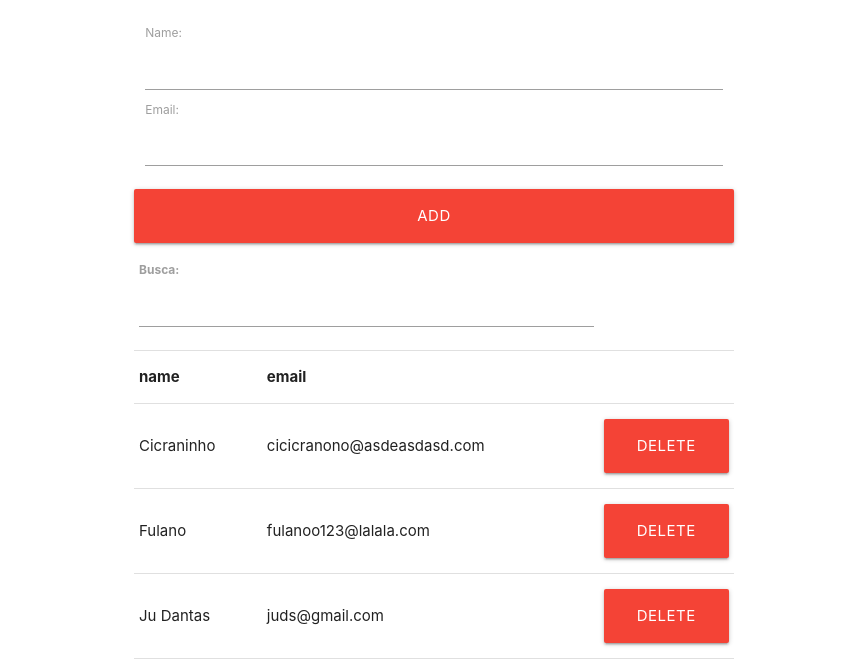
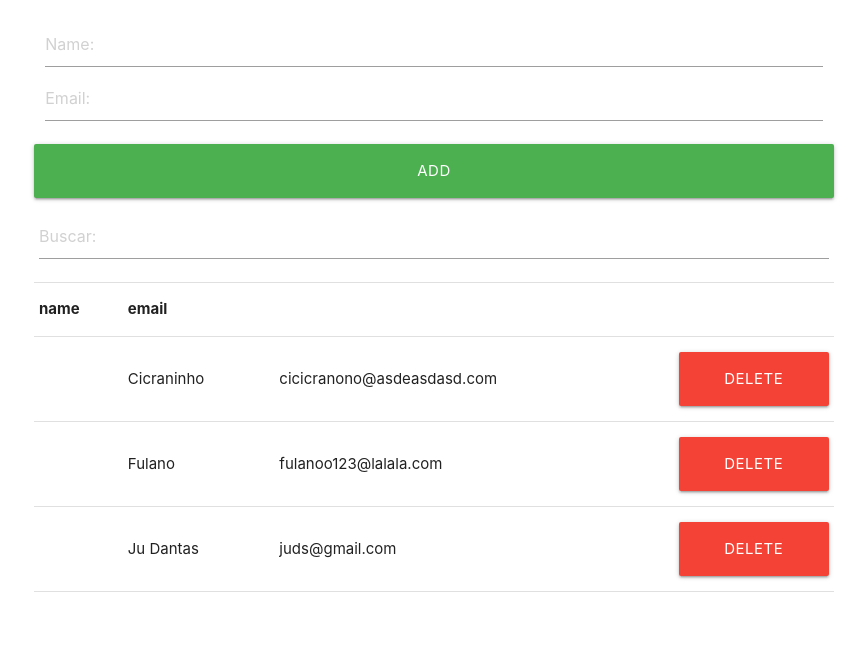
Before and after one commit to narukaioh/aulas-angular, a plain HTML site: page aula-06/index.html in a window 1280 px wide. Shown: the part 130-800 px from the top of the page, without its empty margins (206-1073 px from the left). Drawn offline with nearby package versions, Linux system fonts and the light colour scheme.

Commit message:
adicionado os botoes e checkbox para deletar usuarios na aula 6

```diff
--- a/aula-06/index.html
+++ b/aula-06/index.html
@@ -6,7 +6,7 @@
 		<link rel="stylesheet" type="text/css" href="https://cdnjs.cloudflare.com/ajax/libs/materialize/0.97.6/css/materialize.min.css">
 		<style type="text/css">
 			.wrapper {
-				max-width: 600px;
+				max-width: 800px;
 				margin: 0 auto;
 			}
 		</style>
@@ -18,26 +18,25 @@
 			<h1>{{ User.titulo }}</h1>
 
 			<p class="col s12">
-				<label>Name:
-					<input type="text" data-ng-model="form.User.name">
+				<label>
+					<input type="text" data-ng-model="form.User.name" placeholder="Name:">
 				</label>
 				<br>
-				<label>Email:
-					<input type="email" data-ng-model="form.User.email">
+				<label>
+					<input type="email" data-ng-model="form.User.email" placeholder="Email:">
 				</label>
 			</p>
 
-			<button data-ng-click="User.add(form.User)" class="btn btn-large red waves-effect waves-light col s12">ADD</button>
+			<button data-ng-click="User.add(form.User)" class="btn btn-large green waves-effect waves-light col s12">ADD</button>
 
 			<span data-ng-init="predicate = 'name'; reverse = false"></span>
 
 			<table>
-
 				<thead>
 					<tr>
-						<th colspan="{{ User.users.keyslength }}">
-							<label>Busca:
-								<input type="text" ng-model="searchUser">
+						<th colspan="{{ User.keysLength + 3 }}">
+							<label>
+								<input type="text" ng-model="searchUser" placeholder="Buscar:">
 							</label>
 						</th>
 					</tr>
@@ -48,13 +47,15 @@
 
 				<tbody>
 					<tr ng-repeat="user in User.users | orderBy:predicate:reverse | filter:searchUser">
+						<td>
+							<input type="checkbox" id="user-{{$index}}" ng-model="user.selecionado" />
+							<label for="user-{{$index}}"></label>
+						</td>
 						<td ng-repeat="(key, value) in user">{{ value }}</td>
-						<td><button data-ng-click="User.removeByEmail(this.user.email)" class="btn btn-large red waves-effect waves-light col s12" type="submit" name="action">DELETE</button></td>
+						<td><button data-ng-click="User.removeByEmail(user.email)" class="btn btn-large red waves-effect waves-light col s12" type="submit" name="action">DELETE</button></td>
 					</tr>
 				</tbody>
-
 			</table>
-
 
 		</div>
 
@@ -62,6 +63,7 @@
 		<script type="text/javascript" src="https://ajax.googleapis.com/ajax/libs/angularjs/1.6.2/angular.min.js"></script>
 
 		<script type="text/javascript">
+
 			angular.module("BeMEAN",[])
 				.filter("searchUser", function(){
 					return function(text) {
@@ -80,7 +82,22 @@
 					{name: "Cicraninho", email: "cicicranono@asdeasdasd.com"},
 					{name: "Fulano", email: "fulanoo123@lalala.com"}
 				];
-				vm.users.keyslength = Object.keys(vm.users[0]).length;
+
+				function getKeyLenght() {
+					return Object.keys(angular.copy(vm.users[0])).length;
+				}
+
+				vm.keysLength = getKeyLenght();
+
+				vm.add = add;
+				function add(user){
+					vm.users.push(angular.copy(user));
+				}
+
+				vm.removeByEmail = removeByEmail;
+				function removeByEmail(email){
+					vm.users = vm.users.filter(function(el){ return el.email !== email });
+				}
 			}
 
 		</script>
```
Also changed, not shown: aula-05/index.html (+1 -2 lines).
